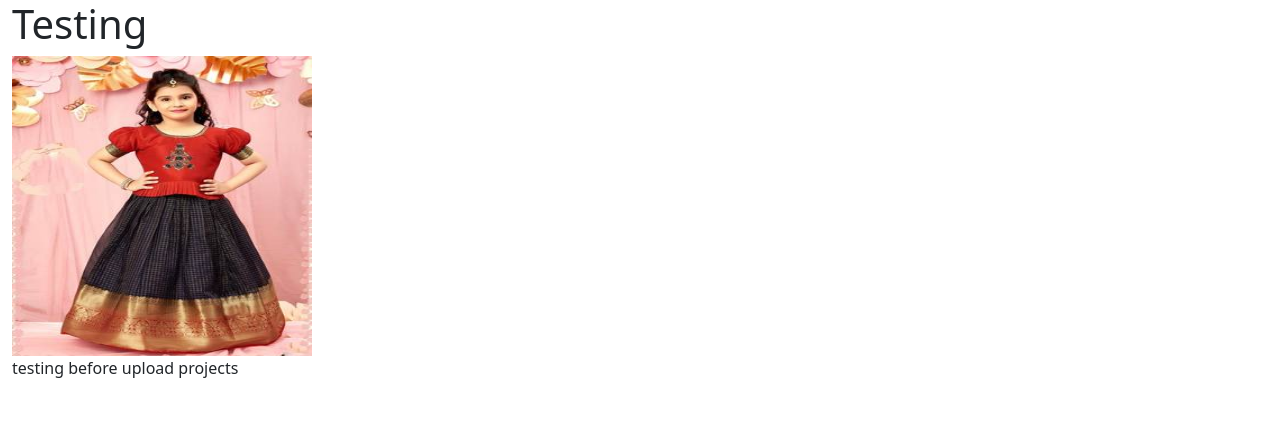
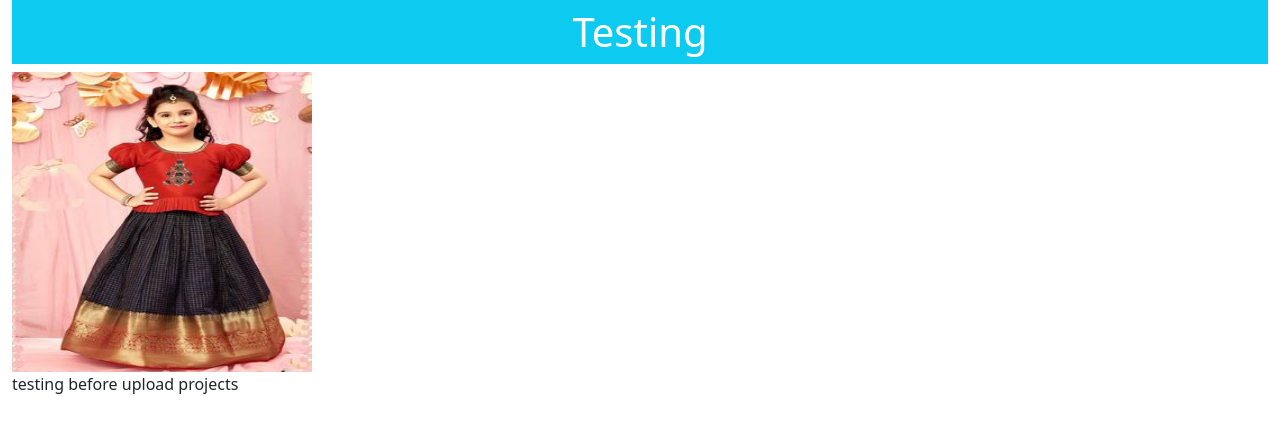
Before and after one commit to Aniket-Tiwari-UI-UX/My-Ui-Portfolio, a website: page index.html in a window 1280 px wide. Drawn offline with nearby package versions, Linux system fonts and the light colour scheme.

Commit message:
Update index.html

```diff
--- a/index.html
+++ b/index.html
@@ -10,7 +10,7 @@
 
 </head>
 <body class="container-fluid">
-    <h1>Testing</h1>
+    <h1 class="bg-info text-white text-center p-2">Testing</h1>
     <img src="public/images/kids-fashion1.jpg" width="300" height="300">
     <p>testing before upload projects</p>
 </body>
```
